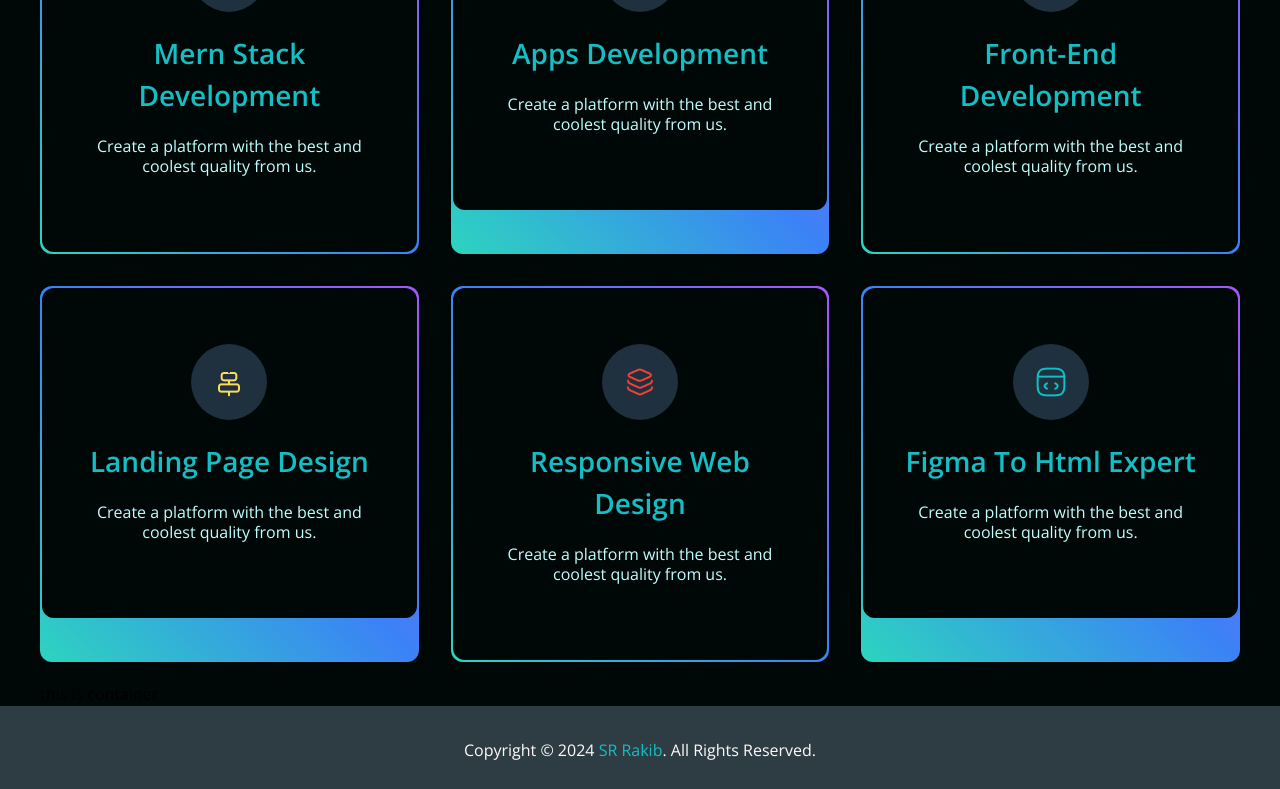
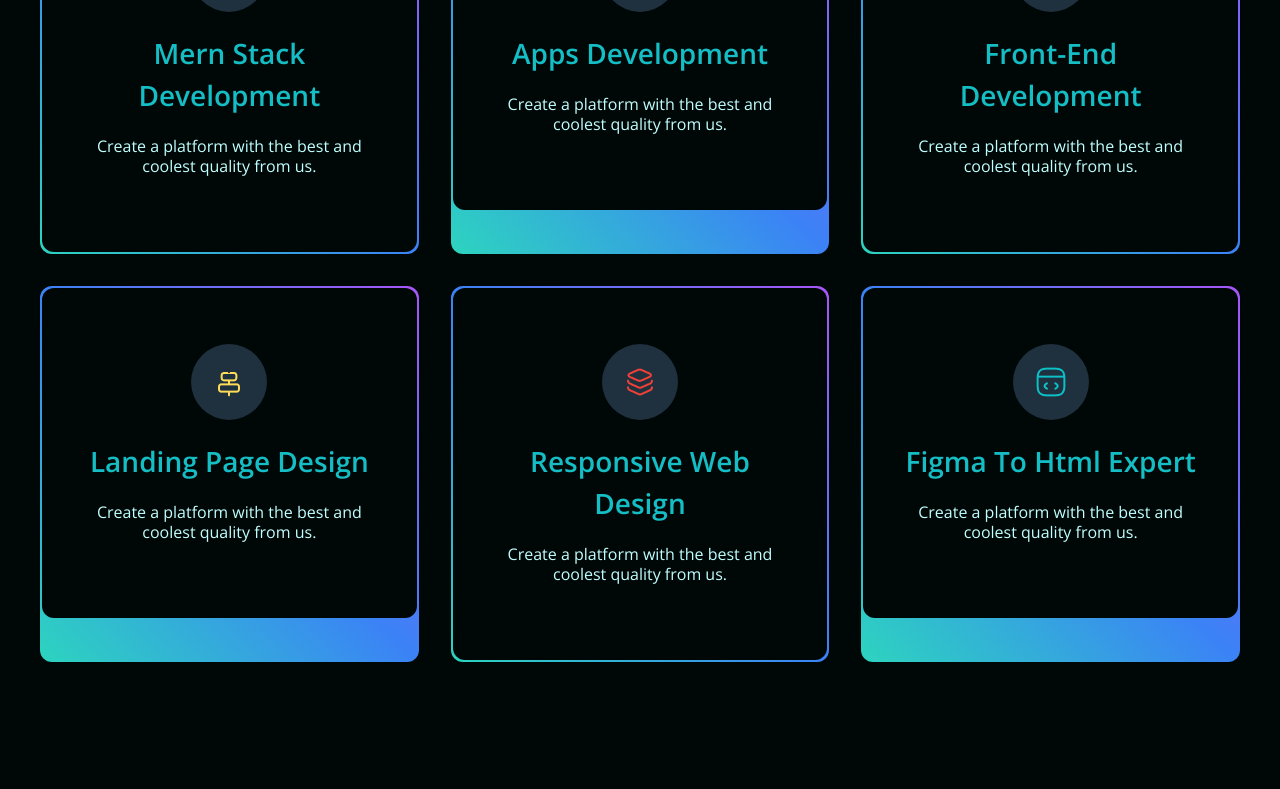
Before and after one commit to dev-saminur/sr-my-portfolio, a Next.js app: page / in a window 1280 px wide. Shown: the part 2000-2789 px from the top of the page. Built offline with nearby package versions, Linux system fonts and the light colour scheme.

Commit message:
Update index.js

```diff
--- a/src/components/Portfolio/index.js
+++ b/src/components/Portfolio/index.js
@@ -1,12 +1,15 @@
 import React from "react";
 import Container from "../Container/Container";
+import Header from "../Header/Header";
 
 const Portfolio = () => {
   return (
     <>
-      <div className="portfolio">
+      <div className="py-24">
         <Container>
-          <div>this is container</div>
+          <div className="text-center">
+            <Header title="portfolio" />
+          </div>
         </Container>
       </div>
     </>
```
